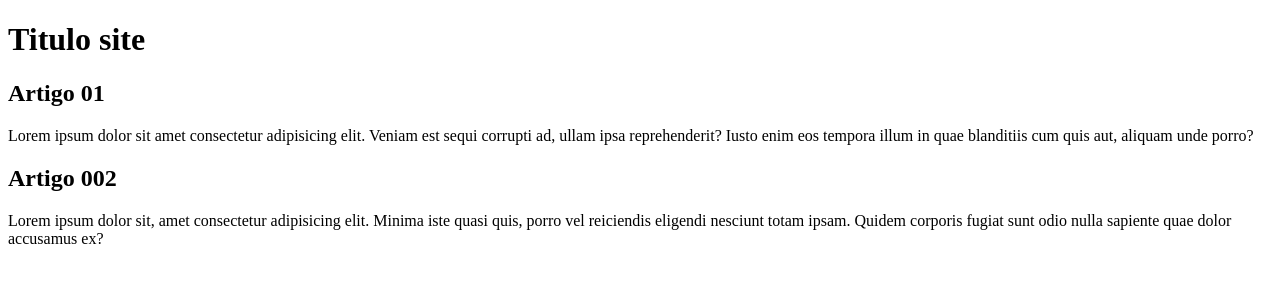
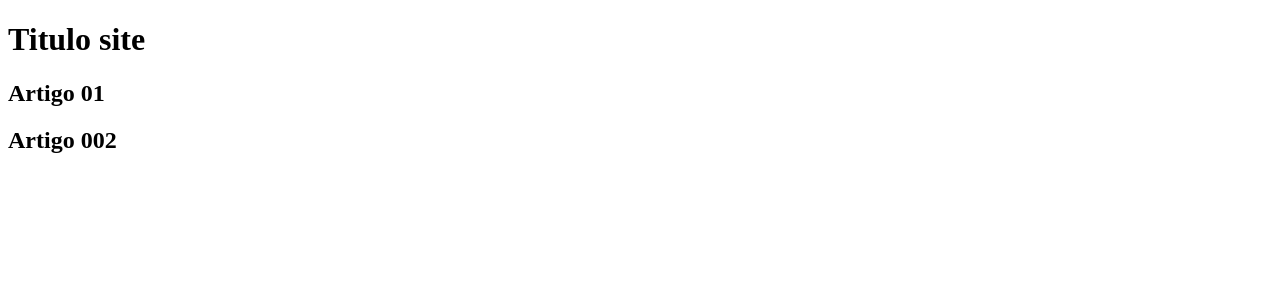
Before and after one commit to WesleyDSilva/teste123, a plain HTML site: page index.html in a window 1280 px wide. Drawn offline with Linux system fonts and the light colour scheme.

Commit message:
Update index.html

```diff
--- a/index.html
+++ b/index.html
@@ -11,12 +11,12 @@
 
         <article>
             <h2>Artigo 01</h2>
-            <p>Lorem ipsum dolor sit amet consectetur adipisicing elit. Veniam est sequi corrupti ad, ullam ipsa reprehenderit? Iusto enim eos tempora illum in quae blanditiis cum quis aut, aliquam unde porro?</p>
+            <p></p>
         </article>
 
         <article>
             <h2>Artigo 002</h2>
-            <p>Lorem ipsum dolor sit, amet consectetur adipisicing elit. Minima iste quasi quis, porro vel reiciendis eligendi nesciunt totam ipsam. Quidem corporis fugiat sunt odio nulla sapiente quae dolor accusamus ex?</p>
+            <p></p>
         </article>
     </header>
 </body>
```
